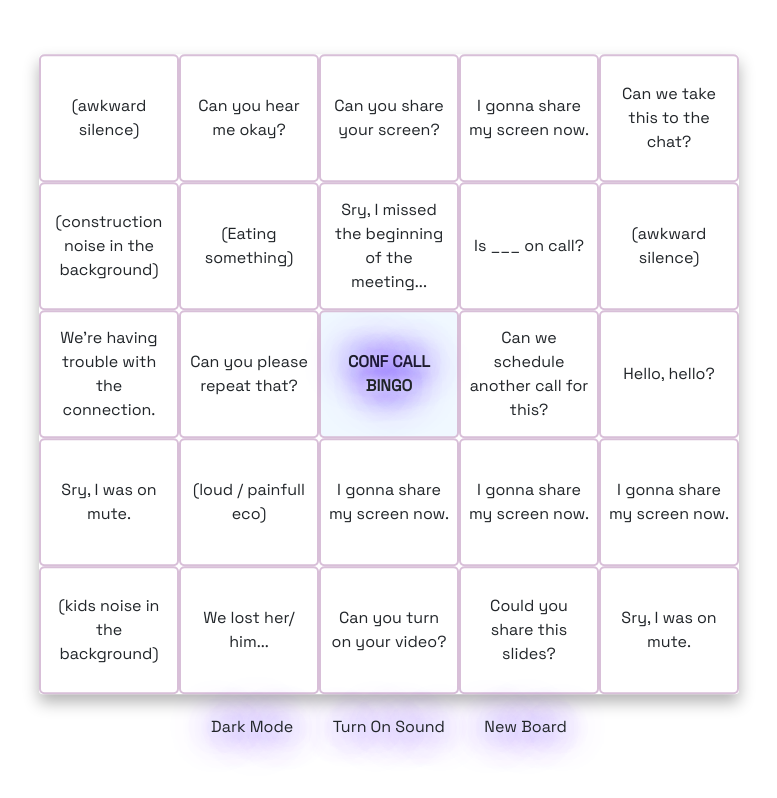
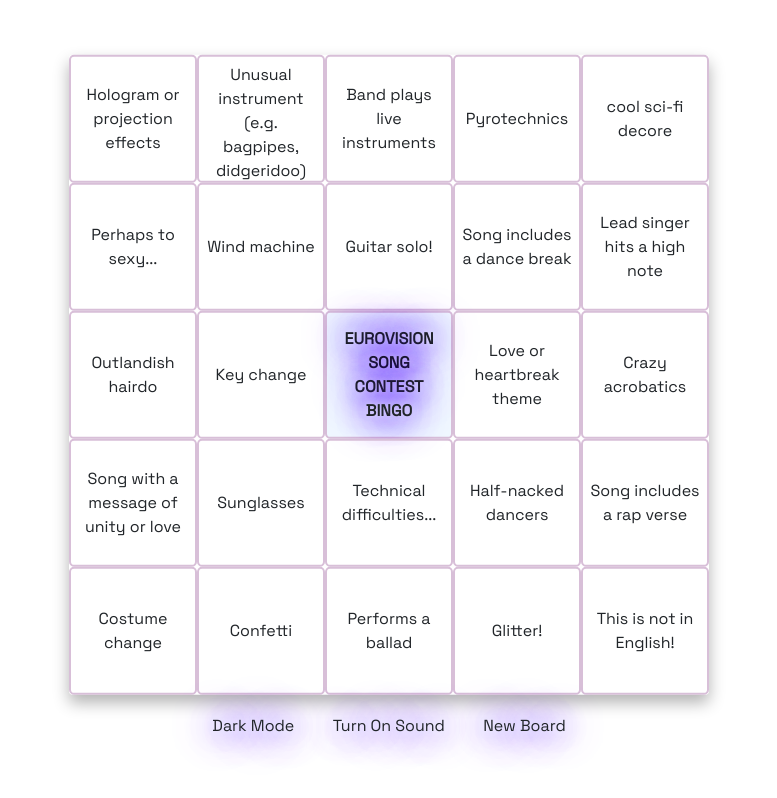
Before and after one commit to uuuuuvika/bingo-fever, a React (Create React App) app: page / in a window 1280 px wide. Shown: the whole page, without its empty margins (251-1028 px from the left). Built offline with nearby package versions, Linux system fonts and the light colour scheme; the HTML template or start-up script is replaced by a standard one.

Commit message:
eurovision quotes change

```diff
--- a/package.json
+++ b/package.json
@@ -1,6 +1,6 @@
 {
   "name": "bingooo",
-  "homepage": "http://uuuuuvika.github.io/Bingooo",
+  "homepage": "http://uuuuuvika.github.io/bingo-fever",
   "version": "0.1.0",
   "private": true,
   "dependencies": {
--- a/src/App.css
+++ b/src/App.css
@@ -7,7 +7,7 @@ body {
 
 .grid {
   font-family: 'Space Grotesk', sans-serif;
-  max-width: 700px;
+  max-width: 50vw;
   position: absolute;
   top: 50%;
   left: 50%;
--- a/src/App.js
+++ b/src/App.js
@@ -34,7 +34,7 @@ function App() {
       cells = quotes.sort(() => Math.random() - 0.5).slice(0, ROWS * COLUMNS - 1).map(quote => {
         return { quote: quote, isClicked: false }
       });
-      cells.splice((ROWS * COLUMNS - 1) / 2, 0, { quote: "CONF CALL BINGO", isClicked: true });
+      cells.splice((ROWS * COLUMNS - 1) / 2, 0, { quote: "EUROVISION SONG CONTEST BINGO", isClicked: true });
     }
     else { // shuffle for even grids
       cells = quotes.sort(() => Math.random() - 0.5).slice(0, ROWS * COLUMNS).map(quote => {
--- a/src/quotes.json
+++ b/src/quotes.json
@@ -1,41 +1,34 @@
 [
-    "Is ___ on call?",
-    "Hello, hello?",
-    "I need to jump in another call.",
-    "You was frozen...",
-    "Can you share your screen?",
-    "Can you turn on your video?",
-    "I need to step away for a moment.",
-    "Can we take this to the chat?",
-    "Can we schedule another call for this?",
-    "Can you hear me okay?",
-    "Can you please unmute yourself?",
-    "I think you're on mute.",
-    "Can you see my screen now?",
-    "(animal noise in the background)",
-    "(kids noise in the background)",
-    "(loud / painfull eco)",
-    "I need to mute my background noise.",
-    "Can you please repeat that?",
-    "Sry, I missed the beginning of the meeting...",
-    "Can you share the notes to everyone?",
-    "Could you share this slides?",
-    "We're having trouble with the connection.",
-    "(construction noise in the background)",
-    "We lost her/ him...",
-    "(Eating something)",
-    "I gonna share my screen now.",
-    "Sry, I was on mute.",
-    "(awkward silence)",
-    "I gonna share my screen now.",
-    "Sry, I was on mute.",
-    "(awkward silence)", "(construction noise in the background)",
-    "We lost her/ him...",
-    "(Eating something)",
-    "I gonna share my screen now.",
-    "Sry, I was on mute.",
-    "(awkward silence)",
-    "I gonna share my screen now.",
-    "Sry, I was on mute.",
-    "(awkward silence)"
+    "Wind machine",
+    "Key change",
+    "Fireworks",
+    "Costume change",
+    "Unusual instrument (e.g. bagpipes, didgeridoo)",
+    "Half-nacked dancers",
+    "Confetti",
+    "Pyrotechnics",
+    "Outlandish hairdo",
+    "Hologram or projection effects",
+    "This is not in English!",
+    "This country is not in Europe!",
+    "Catchy chorus",
+    "Group member with a distinctive role (rapper, beatboxer)",
+    "Sunglasses",
+    "Crazy acrobatics",
+    "Change in tempo or rhythm during the song",
+    "Lead singer hits a high note",
+    "Perhaps to sexy...",
+    "Glitter!",
+    "Song includes a rap verse",
+    "Song includes a dance break",
+    "Singer goes off-key",
+    "Technical difficulties...",
+    "Song is performed on a raised platform or catwalk",
+    "Band plays live instruments",
+    "Slow, emotional intro",
+    "Performs a ballad",
+    "Song with a message of unity or love",
+    "Love or heartbreak theme",
+    "Guitar solo!",
+    "cool sci-fi decore"
 ]
```
